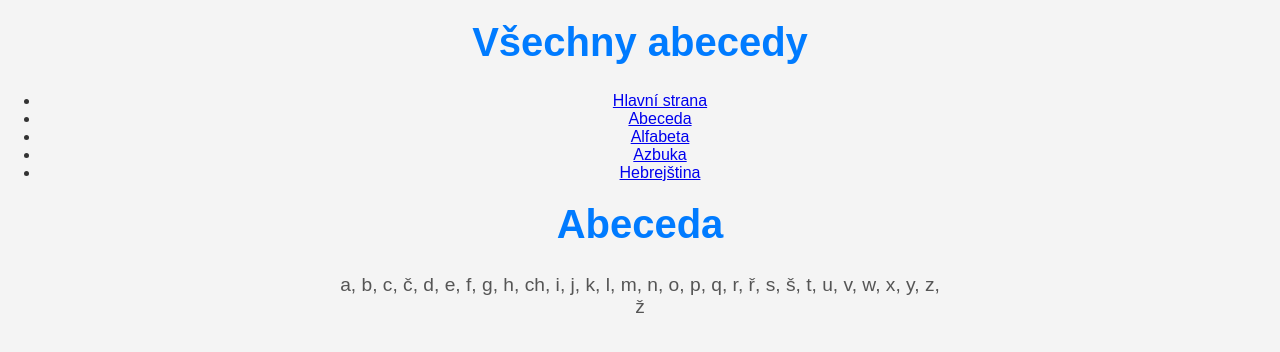
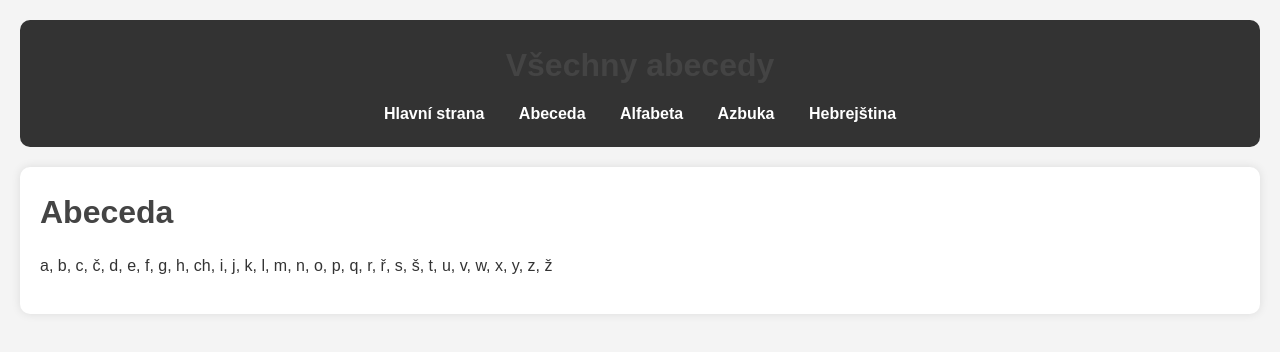
Before and after one commit to filiphnatek/Flask_Hnatek, a Flask app: page /abc in a window 1280 px wide. Shown: the top 352 px of the page. Run offline with Flask 3, Linux system fonts and the light colour scheme.

Commit message:
Vzhled
- Přidání vzhledu

```diff
--- a/static/css/style.css
+++ b/static/css/style.css
@@ -1,25 +1,89 @@
-/* General Styles */
+/* Reset základních stylů */
+* {
+    margin: 0;
+    padding: 0;
+    box-sizing: border-box;
+    font-family: Arial, sans-serif;
+}
+
 body {
-    font-family: Arial, sans-serif;
     background-color: #f4f4f4;
     color: #333;
+    line-height: 1.6;
+    padding: 20px;
+}
+
+header {
+    background: #333;
+    color: #fff;
+    padding: 20px;
     text-align: center;
+    border-radius: 10px;
+}
+
+header h1 {
     margin: 0;
+}
+
+nav {
+    margin-top: 10px;
+}
+
+nav ul {
+    list-style: none;
     padding: 0;
 }
 
-/* Header Styles */
-h1 {
-    color: #007bff;
-    font-size: 2.5em;
-    margin-top: 20px;
+nav ul li {
+    display: inline;
+    margin: 0 15px;
 }
 
-/* Paragraph Styles */
+nav ul li a {
+    color: #fff;
+    text-decoration: none;
+    font-weight: bold;
+}
+
+nav ul li a:hover {
+    text-decoration: underline;
+}
+
+main {
+    background: #fff;
+    padding: 20px;
+    margin-top: 20px;
+    border-radius: 10px;
+    box-shadow: 0px 0px 10px rgba(0, 0, 0, 0.1);
+}
+
+h1, h2 {
+    color: #444;
+    margin-bottom: 15px;
+}
+
 p {
-    font-size: 1.2em;
-    color: #555;
-    margin: 10px auto;
-    width: 80%;
-    max-width: 600px;
+    margin-bottom: 15px;
 }
+
+/* Odkazy */
+a {
+    color: #0066cc;
+    text-decoration: none;
+}
+
+a:hover {
+    text-decoration: underline;
+}
+
+/* Responsivita */
+@media (max-width: 768px) {
+    body {
+        padding: 10px;
+    }
+
+    nav ul li {
+        display: block;
+        margin: 10px 0;
+    }
+}
```
